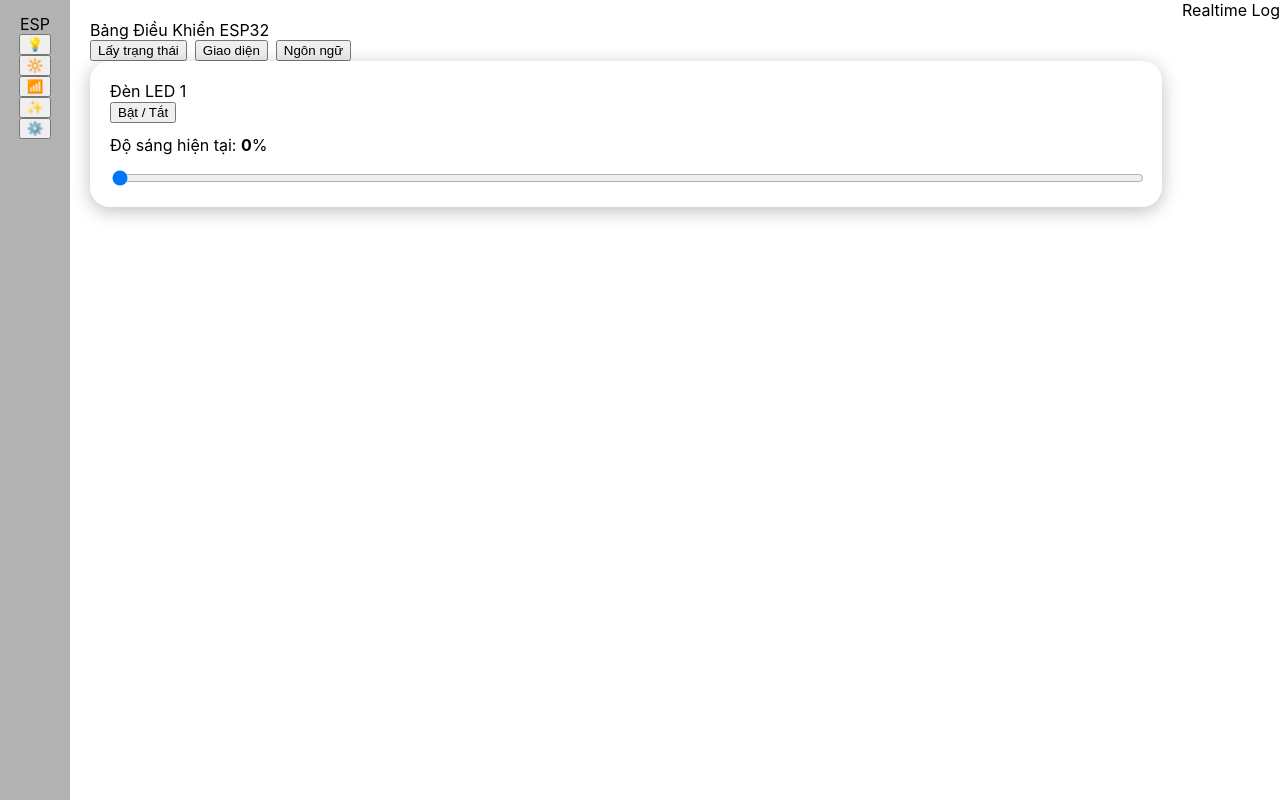
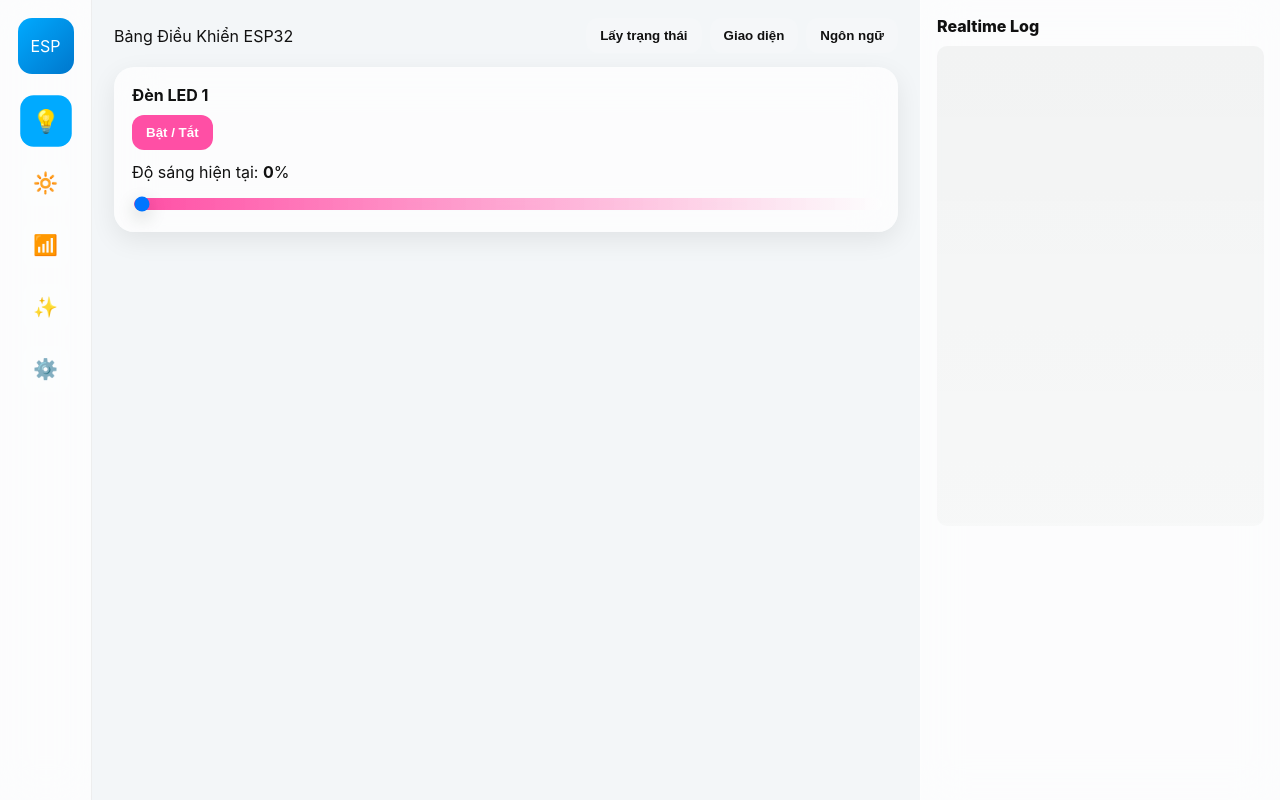
Before and after one commit to dev0x4/led-2, a Flask app: page / in a window 1280 px wide. Run offline with Flask 3, Linux system fonts and the light colour scheme; data that the repository does not hold is empty; some libraries are stand-ins or nearby versions.

Commit message:
Update style.css

```diff
--- a/static/style.css
+++ b/static/style.css
@@ -1,89 +1,41 @@
-body {
-    margin: 0;
-    font-family: -apple-system, BlinkMacSystemFont, sans-serif;
+:root{
+  --bg-light:#f3f6f8;--bg-dark:#0b0c0e;
+  --glass:rgba(255,255,255,0.7);--glass-dark:rgba(255,255,255,0.04);
+  --accent:#00aaff;--accent2:#ff4fa5;--radius:20px;--blur:22px;
 }
-
-/* THEME */
-body.light { background:#fff; color:#000; }
-body.dark  { background:#111; color:#fff; }
-
-/* APP LAYOUT */
-.app {
-    display: flex;
-    height: 100vh;
+*{box-sizing:border-box}
+html,body{height:100%;margin:0;font-family:-apple-system,BlinkMacSystemFont,"Segoe UI",Roboto,Arial;color:#111;background:var(--bg-light);transition:all .25s}
+body.dark{background:var(--bg-dark);color:#fff}
+.app{display:flex;height:100vh;overflow:hidden}
+.sidebar{width:92px;padding:18px;background:var(--glass);backdrop-filter:blur(var(--blur));display:flex;flex-direction:column;align-items:center;border-right:1px solid rgba(0,0,0,0.06)}
+body.dark .sidebar{background:var('var(--glass-dark)')}
+.logo{width:56px;height:56px;border-radius:14px;background:linear-gradient(135deg,var(--accent),#0077cc);display:flex;align-items:center;justify-content:center;color:#fff;margin-bottom:16px}
+.icon-btn{width:46px;height:46px;border-radius:12px;border:none;margin:8px 0;background:rgba(255,255,255,0.06);color:#fff;font-size:20px;cursor:pointer}
+.icon-btn.active{transform:scale(1.12);background:var(--accent)}
+.main{flex:1;padding:18px 22px;overflow:auto;position:relative}
+.header{display:flex;justify-content:space-between;align-items:center;margin-bottom:14px}
+@media(max-width:900px){ .header{display:none} }
+.card{background:var(--glass);backdrop-filter:blur(var(--blur));border-radius:20px;padding:18px;margin-bottom:14px;box-shadow:0 8px 26px rgba(0,0,0,0.08)}
+body.dark .card{background:var('var(--glass-dark)')}
+.title{font-weight:700;margin-bottom:10px}
+.btn{padding:10px 14px;border-radius:12px;border:none;background:var(--accent2);color:#fff;font-weight:700;cursor:pointer}
+.btn.secondary{background:rgba(255,255,255,0.12);color:inherit}
+.slider{width:100%;height:12px;border-radius:8px;background:linear-gradient(90deg,var(--accent2),#fff5);-webkit-appearance:none;outline:none}
+.slider::-webkit-slider-thumb{width:18px;height:18px;border-radius:50%;background:#fff;box-shadow:0 6px 18px rgba(0,0,0,0.18)}
+.log-panel{width:360px;padding:16px;background:var(--glass);backdrop-filter:blur(var(--blur));border-left:1px solid rgba(255,255,255,0.24);overflow:auto}
+body.dark .log-panel{background:var('var(--glass-dark)')}
+.log-title{font-weight:800;margin-bottom:10px}
+.log-box{height:60vh;overflow:auto;padding:12px;border-radius:10px;background:linear-gradient(180deg,rgba(0,0,0,0.04),rgba(0,0,0,0.02));font-family:monospace}
+.bottom-nav{display:none}
+@media(max-width:900px){
+  .sidebar{display:none}
+  .log-panel{display:none}
+  .bottom-nav{display:flex;position:fixed;left:12px;right:12px;bottom:8px;justify-content:space-around;padding:8px 12px;border-radius:16px;background:var(--glass);backdrop-filter:blur(18px)}
 }
-
-/* SIDEBAR */
-.sidebar {
-    width: 70px;
-    background: rgba(0,0,0,0.3);
-    backdrop-filter: blur(12px);
-    display: flex;
-    flex-direction: column;
-    align-items: center;
-    padding-top: 14px;
-}
-
-.sidebar .icon {
-    width: 40px;
-    height: 40px;
-    margin: 12px 0;
-    display:flex;
-    justify-content:center;
-    align-items:center;
-    cursor: pointer;
-    border-radius: 14px;
-    color:white;
-    opacity:.6;
-    transition: 0.2s;
-}
-
-.sidebar .icon.active {
-    opacity: 1;
-    transform: scale(1.18);
-    background: #00aaff;
-}
-
-/* MAIN */
-.main {
-    flex: 1;
-    padding: 20px;
-    overflow-y: auto;
-}
-
-/* PAGE */
-.page {
-    display:none;
-}
-.page.active {
-    display:block;
-}
-
-/* CARD */
-.card {
-    background: rgba(255,255,255,0.2);
-    backdrop-filter: blur(14px);
-    padding: 20px;
-    margin-bottom: 16px;
-    border-radius:20px;
-    box-shadow: 0 4px 18px rgba(0,0,0,0.25);
-}
-
-/* BUTTON NEON */
-.nbtn {
-    padding: 12px 22px;
-    border: none;
-    border-radius:14px;
-    color: white;
-    background:#00aaff;
-    box-shadow: 0 0 12px #00aaff;
-    cursor:pointer;
-}
-
-/* SLIDER */
-.slider {
-    width: 100%;
-    height: 10px;
-    border-radius: 10px;
-    background: #aaa;
-}
+.bottom-nav button{background:transparent;border:none;padding:8px;border-radius:12px;font-size:20px;cursor:pointer}
+.bottom-nav button.active{background:var(--accent);color:#fff}
+.tag{display:inline-block;padding:8px 12px;margin:6px;border-radius:12px;background:rgba(0,0,0,0.06);cursor:pointer}
+.tag.active{background:var(--accent2);color:#fff}
+.checkbox-group label{display:inline-block;margin:6px 10px 6px 0;font-size:15px;cursor:pointer}
+.checkbox-group input{margin-right:6px;transform:scale(1.1)}
+.kv{opacity:.8;font-size:13px}
```
